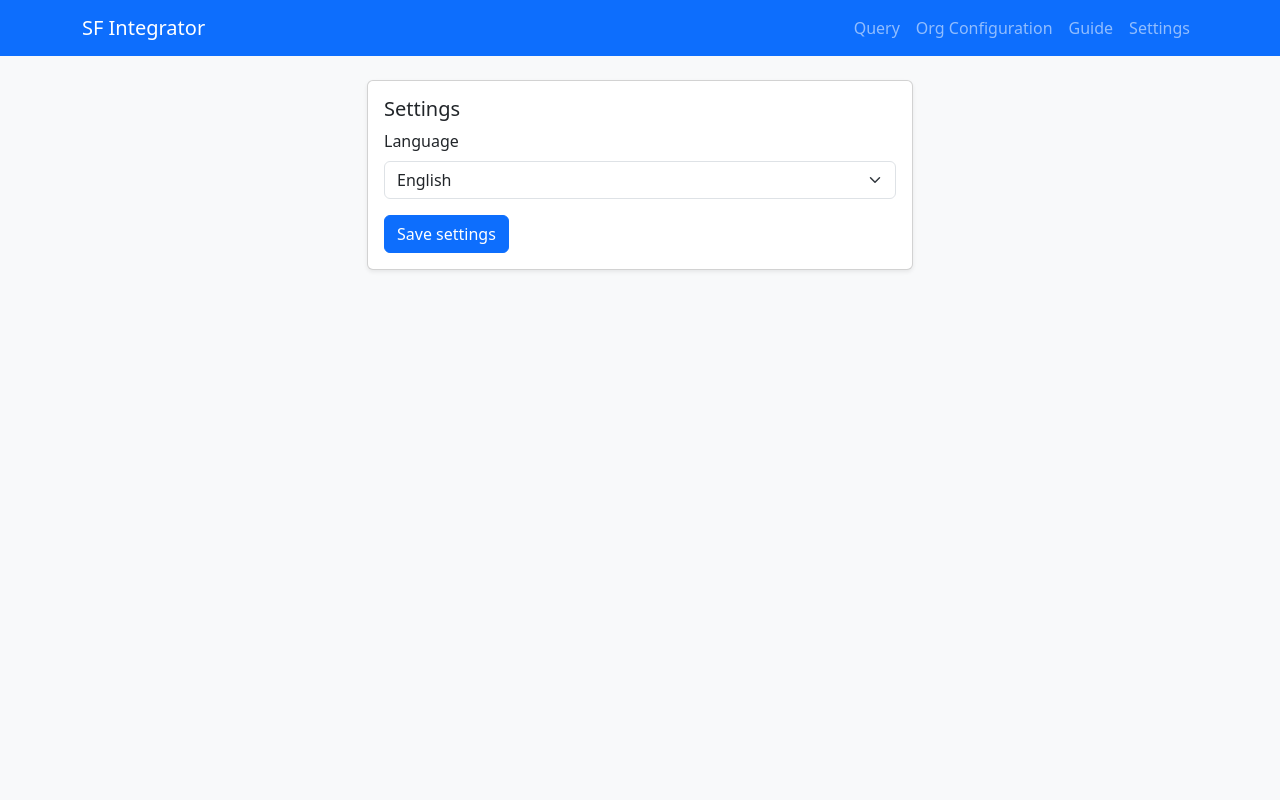
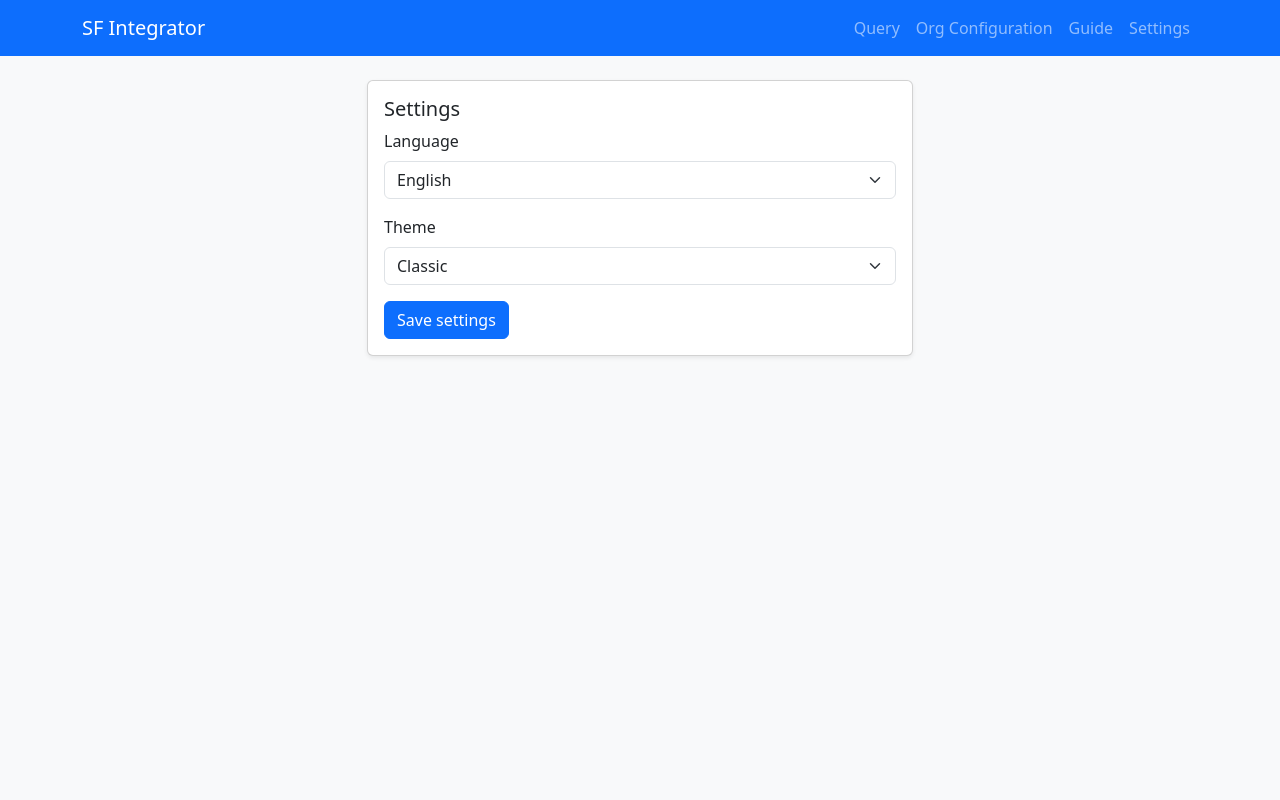
Before and after one commit to Korialstrasz2/Sfintegrator, a Flask app: page /settings in a window 1280 px wide. Run offline with Flask 3, Linux system fonts and the light colour scheme; data that the repository does not hold is empty.

Commit message:
Add configurable themes to settings

```diff
--- a/app/i18n.py
+++ b/app/i18n.py
@@ -162,8 +162,15 @@ _LANGUAGE_PACKS: Dict[str, Dict[str, Any]] = {
         "settings": {
             "title": "Settings",
             "language_label": "Language",
-            "language_submit": "Save settings",
-            "language_saved": "Language updated successfully.",
+            "theme_label": "Theme",
+            "save_button": "Save settings",
+            "saved": "Settings updated successfully.",
+            "themes": {
+                "classic": "Classic",
+                "modern": "Modern",
+                "dark": "Dark",
+                "sci-fi": "Sci-fi",
+            },
         },
         "frontend": {
             "toast": {
@@ -349,8 +356,15 @@ _LANGUAGE_PACKS: Dict[str, Dict[str, Any]] = {
         "settings": {
             "title": "Impostazioni",
             "language_label": "Lingua",
-            "language_submit": "Salva impostazioni",
-            "language_saved": "Lingua aggiornata correttamente.",
+            "theme_label": "Tema",
+            "save_button": "Salva impostazioni",
+            "saved": "Impostazioni aggiornate correttamente.",
+            "themes": {
+                "classic": "Classico",
+                "modern": "Moderno",
+                "dark": "Scuro",
+                "sci-fi": "Fantascienza",
+            },
         },
         "frontend": {
             "toast": {
--- a/app/routes.py
+++ b/app/routes.py
@@ -26,10 +26,16 @@ from .storage import OrgConfig, saved_queries_storage, storage
 
 main_bp = Blueprint("main", __name__)
 
+THEMES = ["classic", "modern", "dark", "sci-fi"]
+DEFAULT_THEME = THEMES[0]
+
 
 @main_bp.app_context_processor
 def inject_i18n_context() -> dict[str, object]:
     language = session.get("language", DEFAULT_LANGUAGE)
+    theme = session.get("theme", DEFAULT_THEME)
+    if theme not in THEMES:
+        theme = DEFAULT_THEME
 
     def _translate(key: str, **kwargs: str) -> str:
         text = translate(key, language)
@@ -49,10 +55,25 @@ def inject_i18n_context() -> dict[str, object]:
         get_frontend_translations(language), ensure_ascii=False
     )
 
+    themes_translations = (
+        language_pack.get("settings", {}).get("themes", {}) if language_pack else {}
+    )
+    available_themes = [
+        {
+            "id": theme_key,
+            "label": themes_translations.get(
+                theme_key, theme_key.replace("-", " ").title()
+            ),
+        }
+        for theme_key in THEMES
+    ]
+
     return {
         "t": _translate,
         "current_language": language,
+        "current_theme": theme,
         "available_languages": available_languages,
+        "available_themes": available_themes,
         "language_pack": language_pack,
         "frontend_translations_json": frontend_translations,
     }
@@ -100,11 +121,15 @@ def settings() -> str:
         language = request.form.get("language", DEFAULT_LANGUAGE)
         if language not in get_language_codes():
             language = DEFAULT_LANGUAGE
+        theme = request.form.get("theme", DEFAULT_THEME)
+        if theme not in THEMES:
+            theme = DEFAULT_THEME
         session["language"] = language
+        session["theme"] = theme
         return redirect(url_for("main.settings", saved=1))
 
     saved = request.args.get("saved") == "1"
-    return render_template("settings.html", language_saved=saved)
+    return render_template("settings.html", settings_saved=saved)
 
 
 @main_bp.route("/api/orgs", methods=["GET"])
--- a/app/static/styles.css
+++ b/app/static/styles.css
@@ -1,5 +1,128 @@
 body {
   min-height: 100vh;
+  transition: background-color 0.3s ease, color 0.3s ease;
+}
+
+body.theme-classic {
+  background-color: #f8f9fa;
+  color: #212529;
+}
+
+body.theme-modern {
+  background: linear-gradient(180deg, #f0f4ff 0%, #eef2ff 100%);
+  color: #1f2933;
+}
+
+body.theme-dark {
+  background-color: #0b1120;
+  color: #e2e8f0;
+}
+
+body.theme-sci-fi {
+  background: radial-gradient(circle at 20% 20%, rgba(78, 205, 196, 0.25), transparent 60%),
+    radial-gradient(circle at 80% 0%, rgba(69, 123, 157, 0.35), transparent 65%),
+    #050a1a;
+  color: #d8e2ff;
+}
+
+.theme-classic .navbar {
+  background-color: #0d6efd;
+}
+
+.theme-modern .navbar {
+  background: linear-gradient(90deg, #4f46e5, #22d3ee);
+}
+
+.theme-dark .navbar {
+  background-color: #111827;
+}
+
+.theme-sci-fi .navbar {
+  background: linear-gradient(135deg, #0f172a 0%, #1e293b 50%, #38bdf8 100%);
+  box-shadow: 0 0 20px rgba(56, 189, 248, 0.4);
+}
+
+.theme-dark .navbar .nav-link,
+.theme-sci-fi .navbar .nav-link,
+.theme-dark .navbar .navbar-brand,
+.theme-sci-fi .navbar .navbar-brand {
+  color: rgba(255, 255, 255, 0.85);
+}
+
+.theme-modern .navbar .navbar-brand,
+.theme-modern .navbar .nav-link {
+  color: rgba(255, 255, 255, 0.95);
+}
+
+.theme-modern .navbar .nav-link.active,
+.theme-modern .navbar .nav-link:hover,
+.theme-dark .navbar .nav-link.active,
+.theme-dark .navbar .nav-link:hover,
+.theme-sci-fi .navbar .nav-link.active,
+.theme-sci-fi .navbar .nav-link:hover {
+  color: #ffffff;
+}
+
+.theme-dark .card,
+.theme-sci-fi .card {
+  background-color: rgba(15, 23, 42, 0.85);
+  border: 1px solid rgba(148, 163, 184, 0.2);
+  color: inherit;
+}
+
+.theme-modern .card {
+  border: none;
+  box-shadow: 0 15px 35px rgba(15, 23, 42, 0.08);
+}
+
+.theme-sci-fi .card {
+  box-shadow: 0 10px 40px rgba(56, 189, 248, 0.25);
+}
+
+.theme-dark .btn-primary,
+.theme-sci-fi .btn-primary {
+  background-color: #2563eb;
+  border-color: #2563eb;
+}
+
+.theme-modern .btn-primary {
+  background: linear-gradient(90deg, #6366f1, #22d3ee);
+  border: none;
+}
+
+.theme-modern .btn-primary:focus,
+.theme-modern .btn-primary:hover {
+  box-shadow: 0 0 0 0.25rem rgba(99, 102, 241, 0.3);
+}
+
+.theme-dark .form-control,
+.theme-dark .form-select,
+.theme-sci-fi .form-control,
+.theme-sci-fi .form-select {
+  background-color: rgba(15, 23, 42, 0.95);
+  color: inherit;
+  border-color: rgba(148, 163, 184, 0.4);
+}
+
+.theme-dark .form-control:focus,
+.theme-dark .form-select:focus,
+.theme-sci-fi .form-control:focus,
+.theme-sci-fi .form-select:focus {
+  border-color: #38bdf8;
+  box-shadow: 0 0 0 0.2rem rgba(56, 189, 248, 0.25);
+  color: #ffffff;
+}
+
+.theme-dark .form-control::placeholder,
+.theme-dark .form-select::placeholder,
+.theme-sci-fi .form-control::placeholder,
+.theme-sci-fi .form-select::placeholder {
+  color: rgba(226, 232, 240, 0.6);
+}
+
+.theme-modern .form-control,
+.theme-modern .form-select {
+  border-color: rgba(99, 102, 241, 0.4);
 }
 
 .org-select.active {
--- a/app/templates/base.html
+++ b/app/templates/base.html
@@ -7,7 +7,7 @@
     <link rel="stylesheet" href="https://cdn.jsdelivr.net/npm/bootstrap@5.3.3/dist/css/bootstrap.min.css" integrity="sha384-QWTKZyjpPEjISv5WaRU9OFeRpok6YctnYmDr5pNlyT2bRjXh0JMhjY6hW+ALEwIH" crossorigin="anonymous">
     <link rel="stylesheet" href="{{ url_for('static', filename='styles.css') }}" />
   </head>
-  <body class="bg-light">
+  <body class="theme-{{ current_theme }}">
     <nav class="navbar navbar-expand-lg navbar-dark bg-primary mb-4">
       <div class="container">
         <a class="navbar-brand" href="{{ url_for('main.index') }}">{{ t('nav.brand') }}</a>
--- a/app/templates/settings.html
+++ b/app/templates/settings.html
@@ -5,9 +5,9 @@
     <div class="card shadow-sm">
       <div class="card-body">
         <h5 class="card-title">{{ t('settings.title') }}</h5>
-        {% if language_saved %}
+        {% if settings_saved %}
           <div class="alert alert-success" role="status">
-            {{ t('settings.language_saved') }}
+            {{ t('settings.saved') }}
           </div>
         {% endif %}
         <form method="post">
@@ -21,7 +21,17 @@
               {% endfor %}
             </select>
           </div>
-          <button class="btn btn-primary" type="submit">{{ t('settings.language_submit') }}</button>
+          <div class="mb-3">
+            <label class="form-label" for="theme">{{ t('settings.theme_label') }}</label>
+            <select class="form-select" id="theme" name="theme">
+              {% for theme in available_themes %}
+                <option value="{{ theme.id }}" {% if theme.id == current_theme %}selected{% endif %}>
+                  {{ theme.label }}
+                </option>
+              {% endfor %}
+            </select>
+          </div>
+          <button class="btn btn-primary" type="submit">{{ t('settings.save_button') }}</button>
         </form>
       </div>
     </div>
```
